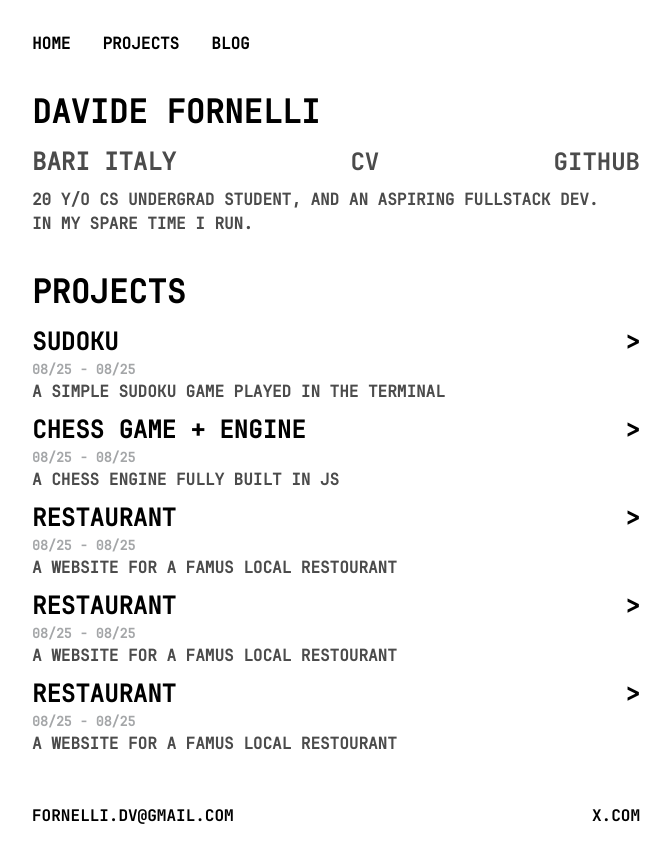
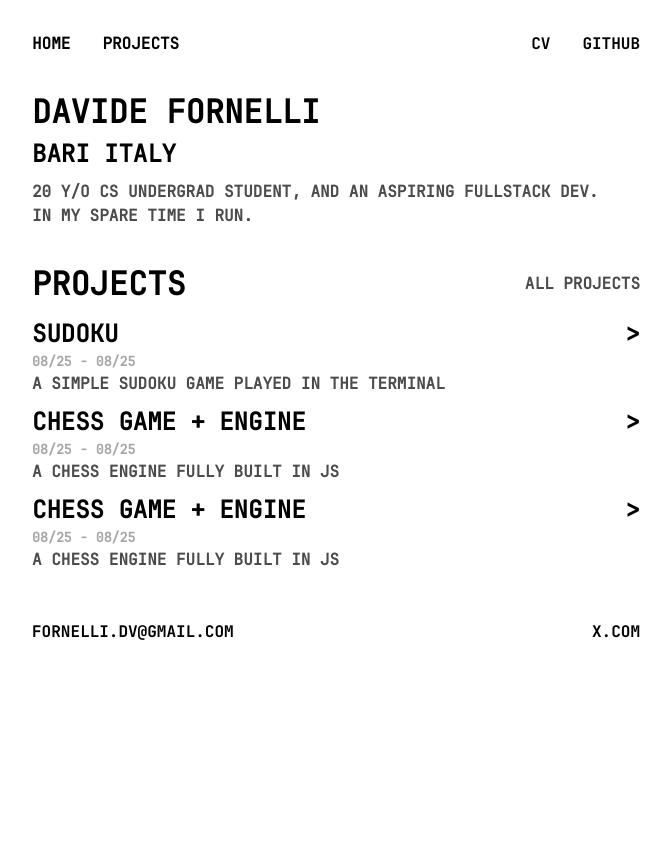
Before and after one commit to ddavidefornelli/WEBSITE, a website built with Vite: page index.html in a window 1280 px wide. Shown: the whole page, without its empty margins (304-975 px from the left). After the commit the page ends 800 px from the top, so only its background shows below. Built offline with nearby package versions, Linux system fonts and the light colour scheme.

Commit message:
reordered page

```diff
--- a/components/body/customBody/bodyComponent.css
+++ b/components/body/customBody/bodyComponent.css
@@ -1,3 +1,17 @@
-custom-body > h1 {
+custom-body > .important-info {
   margin-top: var(--big-margin);
 }
+
+custom-body > .important-info {
+  align-items: center;
+}
+
+#all-projects-link:hover {
+  color: var(--lightgray);
+  transition: ease 400ms;
+}
+
+#all-projects-link {
+  color: var(--darkgray);
+  transition: ease 400ms;
+}
--- a/components/body/customBody/bodyComponent.html
+++ b/components/body/customBody/bodyComponent.html
@@ -1,5 +1,8 @@
 <custom-title></custom-title>
-<h1 class="projects-title">PROJECTS</h1>
+<div class="important-info">
+<h1>PROJECTS</h1>
+<h3><a id="all-projects-link" href="/projects">ALL PROJECTS</a></h3>
+</div>
 <homepage-project
   title="SUDOKU"
   date="08/25 - 08/25"
@@ -11,17 +14,8 @@
   description="A CHESS ENGINE FULLY BUILT IN JS">
 </homepage-project>
 <homepage-project
-  title="RESTAURANT"
+  href="https://www.youtube.com/watch?v=5DeqL844pH0"
+  title="CHESS GAME + ENGINE"
   date="08/25 - 08/25"
-  description="A WEBSITE FOR A FAMUS LOCAL RESTOURANT">
+  description="A CHESS ENGINE FULLY BUILT IN JS">
 </homepage-project>
-<homepage-project
-  title="RESTAURANT"
-  date="08/25 - 08/25"
-  description="A WEBSITE FOR A FAMUS LOCAL RESTOURANT">
-</homepage-project>
-<homepage-project
-  title="RESTAURANT"
-  date="08/25 - 08/25"
-  description="A WEBSITE FOR A FAMUS LOCAL RESTOURANT">
-</homepage-project>
--- a/components/body/projectsSection/project.js
+++ b/components/body/projectsSection/project.js
@@ -6,7 +6,7 @@ export default class Project extends HTMLElement {
   }
 
   static get observedAttributes() {
-    return ['title, date, description'];
+    return ['title, date, description', 'href'];
   }
 
   async attributeChangeCallback(oldValue, newValue) {
@@ -17,7 +17,7 @@ export default class Project extends HTMLElement {
     this.innerHTML = `
 
 <div class="project-wrapper">
-  <a href="">
+  <a href='${this.getHref()}'>
     <div class="top">
     <h2 class='title'>${this.getTitle()}</h2>
       <h2 class='arrow'>></h2>
@@ -31,6 +31,8 @@ export default class Project extends HTMLElement {
 
   getTitle() { return this.getAttribute('title'); }
 
+  getHref() { return this.getAttribute('href'); }
+
   getDate() { return this.getAttribute('date'); }
 
   getDescription() { return this.getAttribute('description'); }
--- a/components/body/title/title.html
+++ b/components/body/title/title.html
@@ -1,10 +1,8 @@
 <div class="title-wrapper">
+  <div class="important-info">
   <h1>DAVIDE FORNELLI</h1>
-  <div class="important-info">
+  </div>
     <h2>BARI ITALY</h3>
-    <h2><a class="title-github-link" href="https://github.com/ddavidefornelli/" target="_blank" rel="noopener noreferrer">CV</a></h3>
-    <h2><a class="title-github-link" href="https://github.com/ddavidefornelli/" target="_blank" rel="noopener noreferrer">GITHUB</a></h3>
-  </div>
   <p>
     20 Y/O CS UNDERGRAD STUDENT, AND AN ASPIRING FULLSTACK DEV. <br>
     IN MY SPARE TIME I RUN.
--- a/components/header/header.css
+++ b/components/header/header.css
@@ -1,20 +1,32 @@
 #links-ul {
   position: relative;
   display: flex;
-  justify-content: start;
+  justify-content: space-between;
   list-style: none;
   padding: var(--medium-margin) 0 var(--medium-margin) 0;
+}
+
+.internal-links {
+  display: flex;
+}
+
+.external-links {
+  display: flex;
 }
 
 ul {
   padding: 0;
 }
 
-#links-ul > li {
+#links-ul > .external-links > * {
+  margin-left: var(--big-margin);
+}
+
+#links-ul > .internal-links > * {
   margin-right: var(--big-margin);
 }
 
-#links-ul > li > h4 {
+#links-ul > .internal-links > h4 {
   transition: ease 400ms;
 }
 
@@ -22,7 +34,7 @@ a:link, a:visited    {
   color: var(--darkgrey); text-decoration: none;
 }
 
-#links-ul > li > h4:hover {
+#links-ul > .internal-links > *:hover {
   color: var(--lightgray);
   text-decoration: none;
 
--- a/components/header/header.html
+++ b/components/header/header.html
@@ -1,8 +1,13 @@
 <header>
   <div class="backdrop"></div>
   <ul id="links-ul">
-    <li><h3><a href="/" id="home-link" data-link>HOME</a></h3></li>
-    <li><h3><a href="/projects" id="project-link" data-link>PROJECTS</a></h3></li>
-    <li><h3><a href="/blog" id="blog-link" data-link>BLOG</a></h3></li>
+    <div class="internal-links">
+      <li><h3><a href="/" id="home-link" data-link>HOME</a></h3></li>
+      <li><h3><a href="/projects" id="project-link" data-link>PROJECTS</a></h3></li>
+    </div>
+    <div class="external-links">
+    <h3><a class="title-github-link" href="https://github.com/ddavidefornelli/" target="_blank" rel="noopener noreferrer">CV</a></h3>
+    <h3><li><a class="title-github-link" href="https://github.com/ddavidefornelli/" target="_blank" rel="noopener noreferrer">GITHUB</a></li></h3>
+    </div>
   </ul>
 </header>
--- a/services/router.js
+++ b/services/router.js
@@ -1,12 +1,10 @@
 const Home = () => '<custom-body></custom-body>';
 const Projects = () => 'PROGETTI';
-const Blog = () => 'benvenuto in blog';
 const NotFound = () => '<h1>404</h1><p>Pagina non trovata.</p><a href="/" data-link>Torna alla Home</a>';
 
 const router = async () => {
   const routes = [
     { path: '/', view: Home },
-    { path: '/blog', view: Blog },
     { path: '/projects', view: Projects },
   ];
 
```
